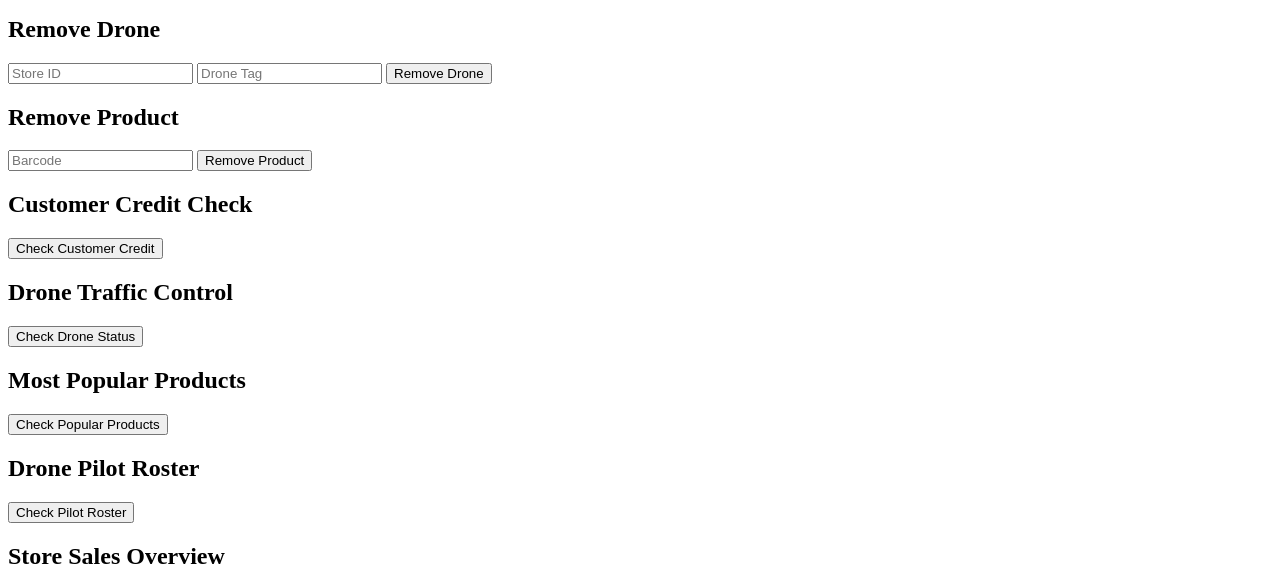
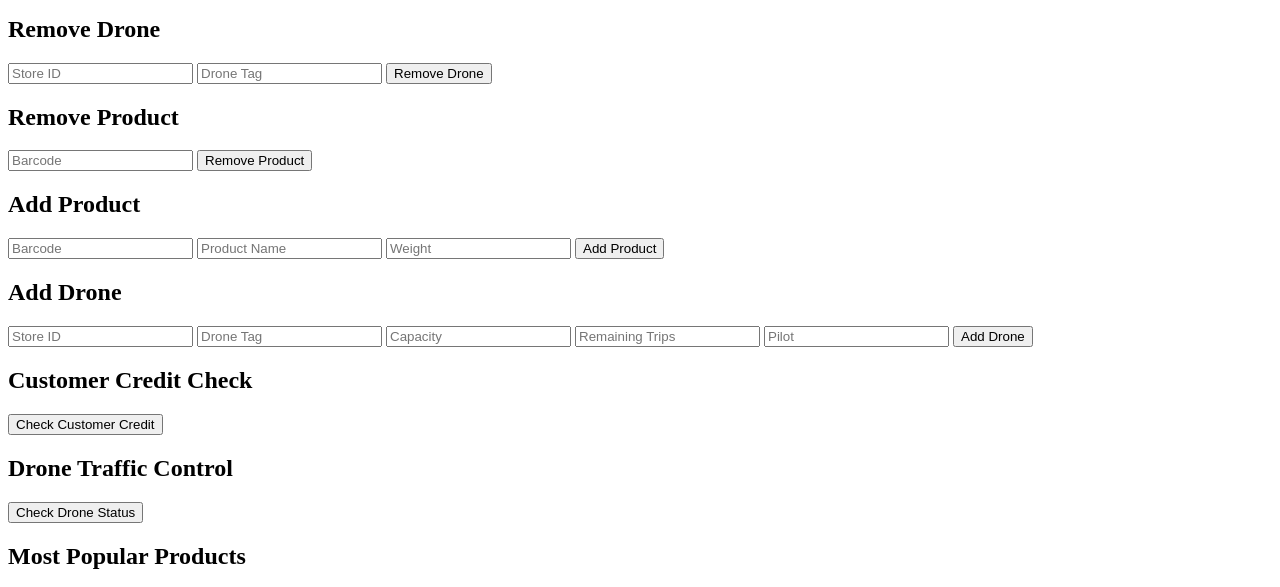
Before and after one commit to Naughtoncolin/Drone-Delivery-Dispatch-Database, a Flask app: template templates/index.html in a window 1280 px wide. Shown: the part 476-1063 px from the top of the page. Run offline with Flask 3, Linux system fonts and the light colour scheme; the template is opened without the code that fills it, so the values that code supplies are empty.

Commit message:
ADD: Add product and drone procedures

```diff
--- a/app.py
+++ b/app.py
@@ -129,6 +129,34 @@ def remove_product():
         db.session.rollback()
         return jsonify({'error': str(e)})
 
+@app.route('/add_product', methods=['POST'])
+def add_product():
+    data = request.form
+    try:
+        db.session.execute(
+            text("CALL add_product(:barcode, :pname, :weight)"),
+            {'barcode': data['barcode'], 'pname': data['pname'], 'weight': int(data['weight'])}
+        )
+        db.session.commit()
+        return jsonify({'success': True})
+    except Exception as e:
+        db.session.rollback()
+        return jsonify({'error': str(e)})
+
+@app.route('/add_drone', methods=['POST'])
+def add_drone():
+    data = request.form
+    try:
+        db.session.execute(
+            text("CALL add_drone(:storeID, :droneTag, :capacity, :remaining_trips, :pilot)"),
+            {'storeID': data['storeID'], 'droneTag': int(data['droneTag']), 'capacity': int(data['capacity']), 'remaining_trips': int(data['remaining_trips']), 'pilot': data['pilot']}
+        )
+        db.session.commit()
+        return jsonify({'success': True})
+    except Exception as e:
+        db.session.rollback()
+        return jsonify({'error': str(e)})
+
 @app.route('/customer_credit_check', methods=['GET'])
 def customer_credit_check():
     query = text("SELECT * FROM customer_credit_check")
--- a/templates/index.html
+++ b/templates/index.html
@@ -221,6 +221,70 @@
         })
         .catch(error => {
             alert('Failed to remove product: ' + error);
+        });
+    }
+</script>
+
+<h2>Add Product</h2>
+<form id="add_product_form" onsubmit="addProduct(); return false;">
+    <input type="text" name="barcode" placeholder="Barcode" required>
+    <input type="text" name="pname" placeholder="Product Name" required>
+    <input type="number" name="weight" placeholder="Weight" required>
+    <button type="submit">Add Product</button>
+</form>
+
+<script>
+    function addProduct() {
+        var form = document.getElementById('add_product_form');
+        var formData = new FormData(form);
+        fetch('/add_product', {
+            method: 'POST',
+            body: new URLSearchParams(formData)
+        })
+        .then(response => response.json())
+        .then(result => {
+            if (result.success) {
+                alert('Product added successfully!');
+                form.reset();
+            } else {
+                alert('Failed to add product: ' + result.error);
+            }
+        })
+        .catch(error => {
+            alert('Failed to add product: ' + error);
+        });
+    }
+</script>
+
+<h2>Add Drone</h2>
+<form id="add_drone_form" onsubmit="addDrone(); return false;">
+    <input type="text" name="storeID" placeholder="Store ID" required>
+    <input type="number" name="droneTag" placeholder="Drone Tag" required>
+    <input type="number" name="capacity" placeholder="Capacity" required>
+    <input type="number" name="remaining_trips" placeholder="Remaining Trips" required>
+    <input type="text" name="pilot" placeholder="Pilot" required>
+    <button type="submit">Add Drone</button>
+</form>
+
+<script>
+    function addDrone() {
+        var form = document.getElementById('add_drone_form');
+        var formData = new FormData(form);
+        fetch('/add_drone', {
+            method: 'POST',
+            body: new URLSearchParams(formData)
+        })
+        .then(response => response.json())
+        .then(result => {
+            if (result.success) {
+                alert('Drone added successfully!');
+                form.reset();
+            } else {
+                alert('Failed to add drone: ' + result.error);
+            }
+        })
+        .catch(error => {
+            alert('Failed to add drone: ' + error);
         });
     }
 </script>
```
